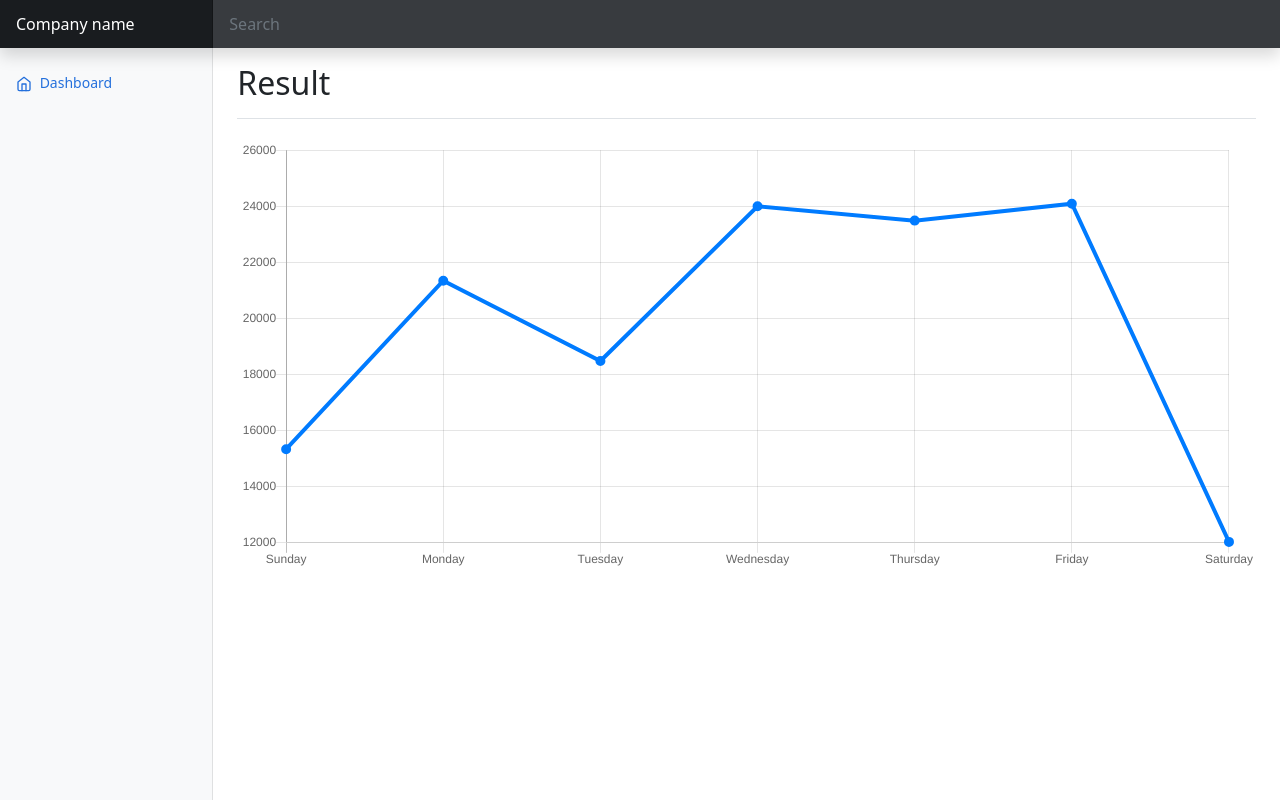
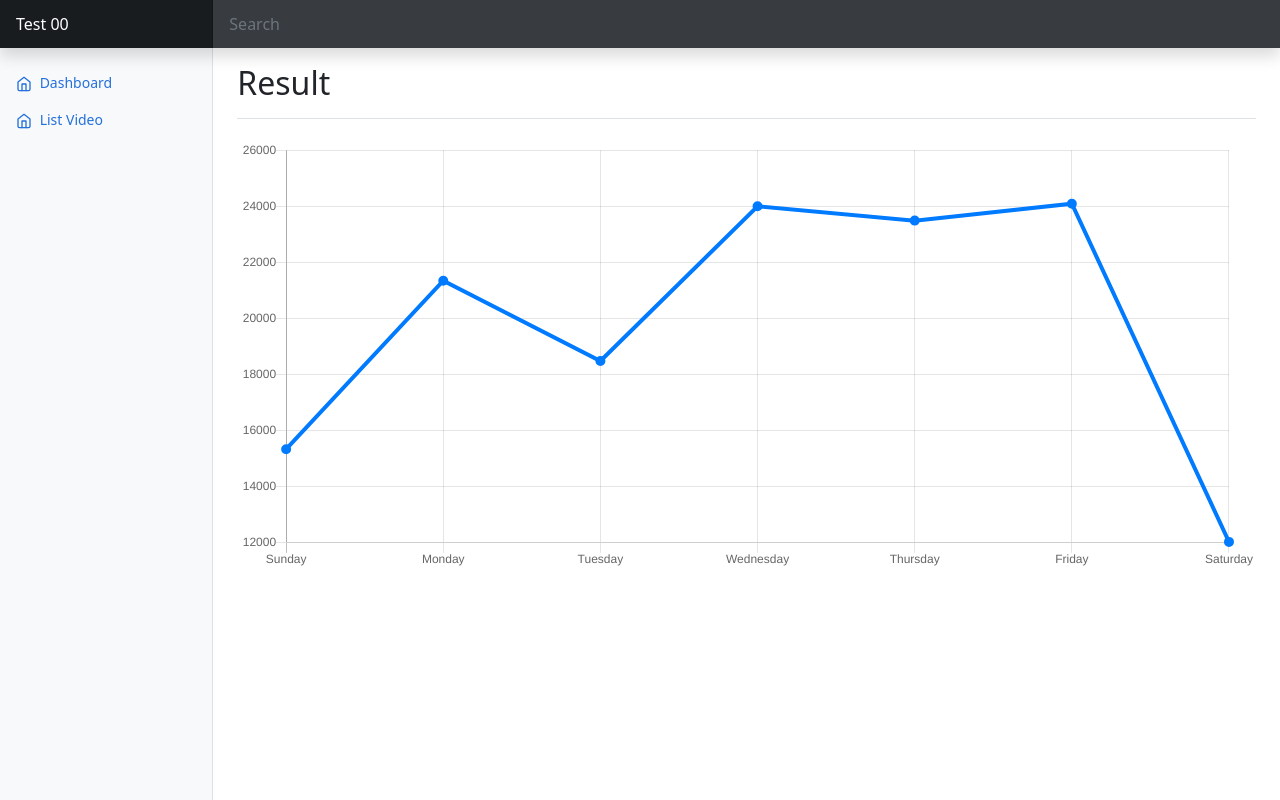
Before and after one commit to lintabong/web-flask-youtube-sentiment-cl, a Flask app: page /result in a window 1280 px wide. Run offline with Flask 3, Linux system fonts and the light colour scheme; some libraries are stand-ins or nearby versions.

Commit message:
Edit html files

```diff
--- /dev/null
+++ b/templates/base.html
@@ -0,0 +1,57 @@
+<!doctype html>
+<html lang="en">
+    <head>
+        <meta charset="utf-8">
+        <meta name="viewport" content="width=device-width, initial-scale=1">
+        <meta name="description" content="">
+        <meta name="author" content="Mark Otto, Jacob Thornton, and Bootstrap contributors">
+        <meta name="generator" content="Hugo 0.104.2">
+        <title>Sentiment Analyst Youtube Comment</title>
+
+        <link href="{{ url_for('static', filename='css/bootstrap.min.css') }}" rel="stylesheet">
+        <link href="{{ url_for('static', filename='./css/dashboard.css') }}" rel="stylesheet">
+    </head>
+
+    <body>
+        <header class="navbar navbar-dark sticky-top bg-dark flex-md-nowrap p-0 shadow">
+            <a class="navbar-brand col-md-3 col-lg-2 me-0 px-3 fs-6" href="#">Test 00</a>
+            <button class="navbar-toggler position-absolute d-md-none collapsed" type="button" data-bs-toggle="collapse" data-bs-target="#sidebarMenu" aria-controls="sidebarMenu" aria-expanded="false" aria-label="Toggle navigation">
+                <span class="navbar-toggler-icon"></span>
+            </button>
+            <input class="form-control form-control-dark w-100 rounded-0 border-0" type="text" placeholder="Search" aria-label="Search">
+            <div class="navbar-nav">
+            </div>
+        </header>
+
+        <div class="container-fluid">
+            <div class="row">
+            <nav id="sidebarMenu" class="col-md-3 col-lg-2 d-md-block bg-light sidebar collapse">
+                <div class="position-sticky pt-3 sidebar-sticky">
+                <ul class="nav flex-column">
+                    <li class="nav-item">
+                    <a class="nav-link active" aria-current="page" href="{{ url_for('index') }}">
+                        <span data-feather="home" class="align-text-bottom"></span>
+                        Dashboard
+                    </a>
+                    </li>
+                    <li class="nav-item">
+                    <a class="nav-link active" aria-current="page" href="{{ url_for('list_video') }}">
+                        <span data-feather="home" class="align-text-bottom"></span>
+                        List Video
+                    </a>
+                    </li>
+                </ul>
+                </div>
+            </nav>
+            </div>
+        </div>
+
+        {% block content %}{% endblock %}
+
+        <script src="https://cdn.jsdelivr.net/npm/feather-icons@4.28.0/dist/feather.min.js" integrity="sha384-uO3SXW5IuS1ZpFPKugNNWqTZRRglnUJK6UAZ/gxOX80nxEkN9NcGZTftn6RzhGWE" crossorigin="anonymous"></script><script src="https://cdn.jsdelivr.net/npm/chart.js@2.9.4/dist/Chart.min.js" integrity="sha384-zNy6FEbO50N+Cg5wap8IKA4M/ZnLJgzc6w2NqACZaK0u0FXfOWRRJOnQtpZun8ha" crossorigin="anonymous">
+        </script><script src="dashboard.js"></script>
+
+        <script src="{{ url_for('static', filename='js/bootstrap.bundle.min.js') }}"></script>
+        <script src="{{ url_for('static', filename='js/dashboard.js') }}"></script>
+    </body>
+</html>
--- a/templates/result.html
+++ b/templates/result.html
@@ -1,54 +1,11 @@
-<!doctype html>
-<html lang="en">
-    <head>
-        <meta charset="utf-8">
-        <meta name="viewport" content="width=device-width, initial-scale=1">
-        <meta name="description" content="">
-        <meta name="author" content="Mark Otto, Jacob Thornton, and Bootstrap contributors">
-        <meta name="generator" content="Hugo 0.104.2">
-        <title>Dashboard Template · Bootstrap v5.2</title>
+{% extends 'base.html' %}
 
-        <link href="{{ url_for('static', filename='css/bootstrap.min.css') }}" rel="stylesheet">
-        <link href="{{ url_for('static', filename='./css/dashboard.css') }}" rel="stylesheet">
-    </head>
-    <body>
-
-    <header class="navbar navbar-dark sticky-top bg-dark flex-md-nowrap p-0 shadow">
-        <a class="navbar-brand col-md-3 col-lg-2 me-0 px-3 fs-6" href="#">Company name</a>
-        <button class="navbar-toggler position-absolute d-md-none collapsed" type="button" data-bs-toggle="collapse" data-bs-target="#sidebarMenu" aria-controls="sidebarMenu" aria-expanded="false" aria-label="Toggle navigation">
-            <span class="navbar-toggler-icon"></span>
-        </button>
-        <input class="form-control form-control-dark w-100 rounded-0 border-0" type="text" placeholder="Search" aria-label="Search">
-        <div class="navbar-nav">
-        </div>
-    </header>
-
-<div class="container-fluid">
-  <div class="row">
-    <nav id="sidebarMenu" class="col-md-3 col-lg-2 d-md-block bg-light sidebar collapse">
-      <div class="position-sticky pt-3 sidebar-sticky">
-        <ul class="nav flex-column">
-          <li class="nav-item">
-            <a class="nav-link active" aria-current="page" href="#">
-              <span data-feather="home" class="align-text-bottom"></span>
-              Dashboard
-            </a>
-          </li>
-        </ul>
-      </div>
-    </nav>
-
+{% block content %}
     <main class="col-md-9 ms-sm-auto col-lg-10 px-md-4">
         <div class="d-flex justify-content-between flex-wrap flex-md-nowrap align-items-center pt-3 pb-2 mb-3 border-bottom">
             <h1 class="h2">Result</h1>
         </div>
 
         <canvas class="my-4 w-100" id="myChart" width="900" height="380"></canvas>
-
-        <script src="https://cdn.jsdelivr.net/npm/feather-icons@4.28.0/dist/feather.min.js" integrity="sha384-uO3SXW5IuS1ZpFPKugNNWqTZRRglnUJK6UAZ/gxOX80nxEkN9NcGZTftn6RzhGWE" crossorigin="anonymous"></script><script src="https://cdn.jsdelivr.net/npm/chart.js@2.9.4/dist/Chart.min.js" integrity="sha384-zNy6FEbO50N+Cg5wap8IKA4M/ZnLJgzc6w2NqACZaK0u0FXfOWRRJOnQtpZun8ha" crossorigin="anonymous">
-        </script><script src="dashboard.js"></script>
-
-        <script src="{{ url_for('static', filename='js/bootstrap.bundle.min.js') }}"></script>
-        <script src="{{ url_for('static', filename='js/dashboard.js') }}"></script>
-    </body>
-</html>
+    </main>
+{% endblock %}
```
Also changed, not shown: templates/index.html (+4 -48 lines), templates/list_video.html (added, +35 -0 lines), templates/template.html (deleted).
